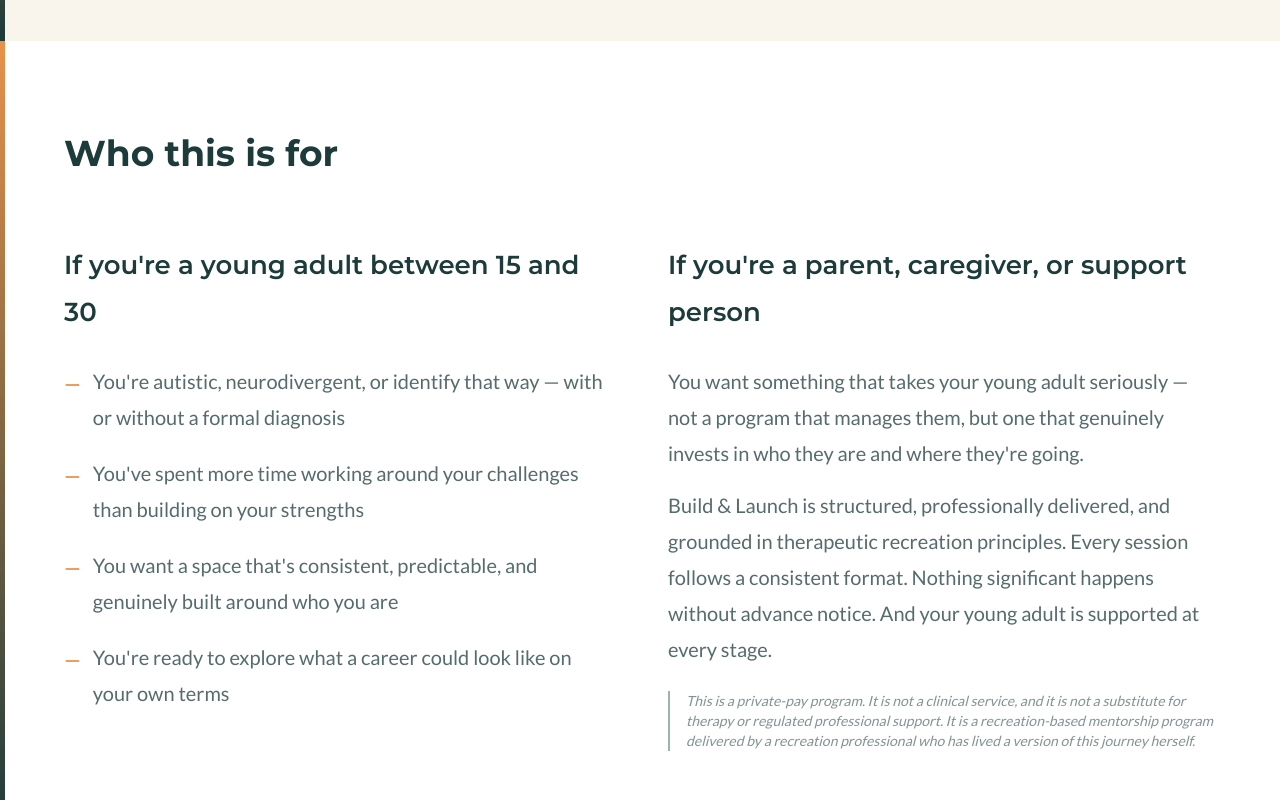
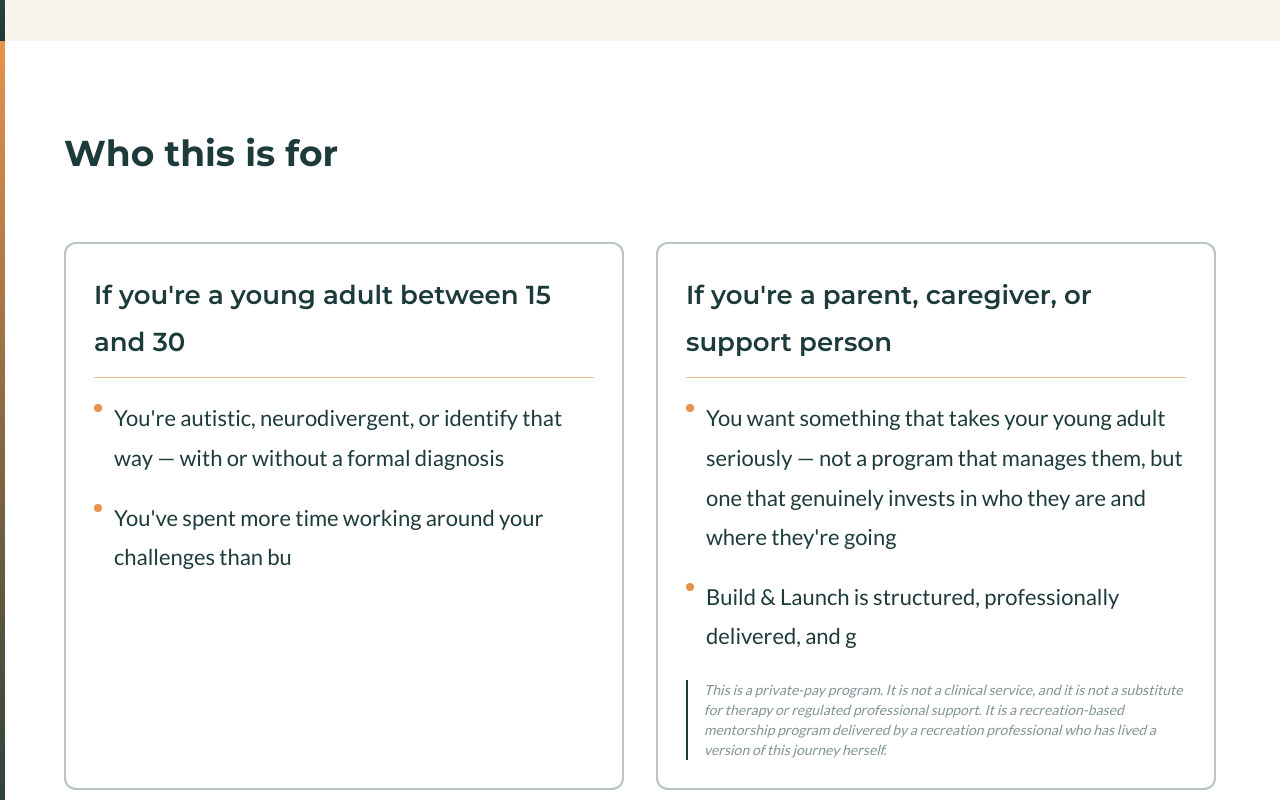
Before and after one commit to tamikanabilajackson-netizen/tjrcs-website, a Next.js app: page / in a window 1280 px wide. Shown: the part 3700-4500 px from the top of the page. Built offline with nearby package versions, Linux system fonts and the light colour scheme.

Commit message:
Section 6 cards, orange dots, typewriter on scroll

```diff
--- /dev/null
+++ b/app/components/WhoItIsFor.tsx
@@ -0,0 +1,158 @@
+'use client';
+
+import { useEffect, useRef, useState } from 'react';
+
+const LEFT_BULLETS = [
+  "You're autistic, neurodivergent, or identify that way — with or without a formal diagnosis",
+  "You've spent more time working around your challenges than building on your strengths",
+  "You want a space that's consistent, predictable, and genuinely built around who you are",
+  "You're ready to explore what a career could look like on your own terms",
+] as const;
+
+const RIGHT_BULLETS = [
+  "You want something that takes your young adult seriously — not a program that manages them, but one that genuinely invests in who they are and where they're going",
+  "Build & Launch is structured, professionally delivered, and grounded in therapeutic recreation principles",
+  "Every session follows a consistent format — nothing significant happens without advance notice",
+  "Your young adult is supported at every stage",
+] as const;
+
+type BulletState = { dotVisible: boolean; text: string };
+
+function blank(count: number): BulletState[] {
+  return Array.from({ length: count }, () => ({ dotVisible: false, text: '' }));
+}
+
+const DOT = (
+  <span
+    style={{ width: '8px', height: '8px', borderRadius: '50%', background: '#E8924B', flexShrink: 0, marginTop: '6px', display: 'inline-block' }}
+    aria-hidden="true"
+  />
+);
+
+export default function WhoItIsFor() {
+  const sectionRef  = useRef<HTMLElement>(null);
+  const tidsRef     = useRef<ReturnType<typeof setTimeout>[]>([]);
+  const [left,  setLeft]  = useState<BulletState[]>(blank(LEFT_BULLETS.length));
+  const [right, setRight] = useState<BulletState[]>(blank(RIGHT_BULLETS.length));
+
+  useEffect(() => {
+    const after = (fn: () => void, ms: number) => {
+      const id = setTimeout(fn, ms);
+      tidsRef.current.push(id);
+    };
+
+    const prefersReduced = window.matchMedia('(prefers-reduced-motion: reduce)').matches;
+
+    if (prefersReduced) {
+      setLeft(LEFT_BULLETS.map(text  => ({ dotVisible: true, text })));
+      setRight(RIGHT_BULLETS.map(text => ({ dotVisible: true, text })));
+      return;
+    }
+
+    function typePair(pairIdx: number) {
+      if (pairIdx >= LEFT_BULLETS.length) return;
+
+      const lText = LEFT_BULLETS[pairIdx];
+      const rText = RIGHT_BULLETS[pairIdx];
+
+      // Show dots for this pair immediately
+      setLeft(prev  => { const n = [...prev]; n[pairIdx] = { ...n[pairIdx], dotVisible: true }; return n; });
+      setRight(prev => { const n = [...prev]; n[pairIdx] = { ...n[pairIdx], dotVisible: true }; return n; });
+
+      let leftDone  = false;
+      let rightDone = false;
+
+      const tryNext = () => {
+        if (leftDone && rightDone) after(() => typePair(pairIdx + 1), 200);
+      };
+
+      // Type left bullet
+      for (let i = 1; i <= lText.length; i++) {
+        const slice  = lText.slice(0, i);
+        const isLast = i === lText.length;
+        after(() => {
+          setLeft(prev => { const n = [...prev]; n[pairIdx] = { ...n[pairIdx], text: slice }; return n; });
+          if (isLast) { leftDone = true; tryNext(); }
+        }, i * 30);
+      }
+
+      // Type right bullet
+      for (let i = 1; i <= rText.length; i++) {
+        const slice  = rText.slice(0, i);
+        const isLast = i === rText.length;
+        after(() => {
+          setRight(prev => { const n = [...prev]; n[pairIdx] = { ...n[pairIdx], text: slice }; return n; });
+          if (isLast) { rightDone = true; tryNext(); }
+        }, i * 30);
+      }
+    }
+
+    const observer = new IntersectionObserver(
+      (entries) => {
+        if (entries[0].isIntersecting) {
+          observer.disconnect();
+          typePair(0);
+        }
+      },
+      { threshold: 0.2 }
+    );
+
+    if (sectionRef.current) observer.observe(sectionRef.current);
+
+    return () => {
+      observer.disconnect();
+      tidsRef.current.forEach(clearTimeout);
+    };
+  }, []);
+
+  return (
+    <section ref={sectionRef} className="relative bg-white py-20">
+      <div className="absolute left-0 top-0 bottom-0 w-[5px]" style={{ background: 'linear-gradient(to bottom, #E8924B, #1C3B3A)' }} aria-hidden="true" />
+      <div className="px-[5%]">
+        <h2 className="font-heading font-bold text-teal text-[36px] mb-14">Who this is for</h2>
+        <div className="grid gap-8 md:grid-cols-2">
+
+          {/* Left card — young adult */}
+          <div style={{ background: '#FFFFFF', border: '2px solid rgba(28,59,58,0.3)', borderRadius: '12px', padding: '28px' }}>
+            <h3 className="font-heading font-semibold text-teal text-[26px] mb-3">
+              If you&apos;re a young adult between 15 and 30
+            </h3>
+            <div style={{ width: '100%', height: '1px', background: '#E8924B', opacity: 0.6, marginBottom: '20px' }} aria-hidden="true" />
+            <ul className="space-y-5" aria-live="polite">
+              {left.map(({ dotVisible, text }, i) =>
+                !dotVisible ? null : (
+                  <li key={i} className="flex gap-3 items-start" style={{ color: '#1C3B3A', fontSize: '22px', lineHeight: 1.8 }}>
+                    {DOT}
+                    <span>{text}</span>
+                  </li>
+                )
+              )}
+            </ul>
+          </div>
+
+          {/* Right card — parent/caregiver */}
+          <div style={{ background: '#FFFFFF', border: '2px solid rgba(28,59,58,0.3)', borderRadius: '12px', padding: '28px' }}>
+            <h3 className="font-heading font-semibold text-teal text-[26px] mb-3">
+              If you&apos;re a parent, caregiver, or support person
+            </h3>
+            <div style={{ width: '100%', height: '1px', background: '#E8924B', opacity: 0.6, marginBottom: '20px' }} aria-hidden="true" />
+            <ul className="space-y-5 mb-6" aria-live="polite">
+              {right.map(({ dotVisible, text }, i) =>
+                !dotVisible ? null : (
+                  <li key={i} className="flex gap-3 items-start" style={{ color: '#1C3B3A', fontSize: '22px', lineHeight: 1.8 }}>
+                    {DOT}
+                    <span>{text}</span>
+                  </li>
+                )
+              )}
+            </ul>
+            <p className="text-teal/55 text-sm italic border-l-2 border-teal pl-4">
+              This is a private-pay program. It is not a clinical service, and it is not a substitute for therapy or regulated professional support. It is a recreation-based mentorship program delivered by a recreation professional who has lived a version of this journey herself.
+            </p>
+          </div>
+
+        </div>
+      </div>
+    </section>
+  );
+}
--- a/app/page.tsx
+++ b/app/page.tsx
@@ -1,4 +1,5 @@
 import HeroSection from './components/HeroSection';
+import WhoItIsFor from './components/WhoItIsFor';
 
 export default function Home() {
   return (
@@ -145,49 +146,7 @@ export default function Home() {
           </div>
         </section>
 
-        {/* 6. Who This Is For */}
-        <section className="relative bg-white py-20">
-          <div className="absolute left-0 top-0 bottom-0 w-[5px]" style={{ background: 'linear-gradient(to bottom, #E8924B, #1C3B3A)' }} aria-hidden="true" />
-          <div className="px-[5%]">
-            <h2 className="font-heading font-bold text-teal text-[36px] mb-14">Who this is for</h2>
-            <div className="grid gap-14 md:grid-cols-2">
-              <div>
-                <h3 className="font-heading font-semibold text-teal text-[26px] mb-7">
-                  If you&apos;re a young adult between 15 and 30
-                </h3>
-                <ul className="space-y-5">
-                  {[
-                    "You're autistic, neurodivergent, or identify that way — with or without a formal diagnosis",
-                    "You've spent more time working around your challenges than building on your strengths",
-                    "You want a space that's consistent, predictable, and genuinely built around who you are",
-                    "You're ready to explore what a career could look like on your own terms",
-                  ].map((item) => (
-                    <li key={item} className="flex gap-3 text-teal/75 text-xl leading-[1.8]">
-                      <span className="text-amber shrink-0 mt-0.5 font-bold">&mdash;</span>
-                      <span>{item}</span>
-                    </li>
-                  ))}
-                </ul>
-              </div>
-              <div>
-                <h3 className="font-heading font-semibold text-teal text-[26px] mb-7">
-                  If you&apos;re a parent, caregiver, or support person
-                </h3>
-                <div className="space-y-4 text-teal/75 text-xl leading-[1.8]">
-                  <p>
-                    You want something that takes your young adult seriously &mdash; not a program that manages them, but one that genuinely invests in who they are and where they&apos;re going.
-                  </p>
-                  <p>
-                    Build &amp; Launch is structured, professionally delivered, and grounded in therapeutic recreation principles. Every session follows a consistent format. Nothing significant happens without advance notice. And your young adult is supported at every stage.
-                  </p>
-                  <p className="text-teal/55 text-sm italic border-l-2 border-sage pl-4 mt-6">
-                    This is a private-pay program. It is not a clinical service, and it is not a substitute for therapy or regulated professional support. It is a recreation-based mentorship program delivered by a recreation professional who has lived a version of this journey herself.
-                  </p>
-                </div>
-              </div>
-            </div>
-          </div>
-        </section>
+        <WhoItIsFor />
 
         {/* 7. About Tamika */}
         <section id="about" className="relative bg-sage py-20">
```
